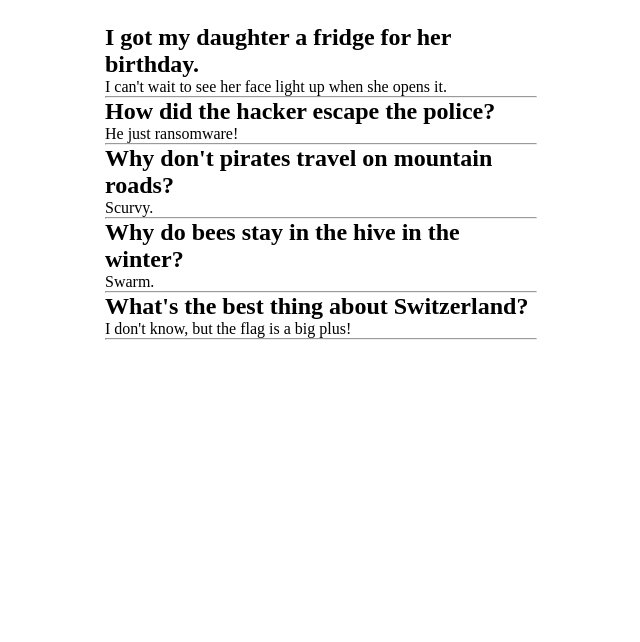
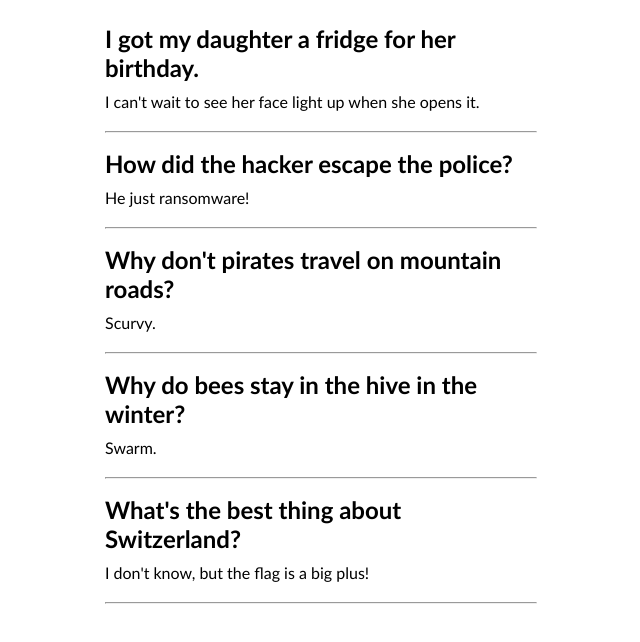
Before and after one commit to adex-badr18/react-challenges, a React (Vite) app in the folder jokes/: page / in a window 1280 px wide. Shown: the top 642 px of the page, without its empty margins (319-959 px from the left). Built offline with nearby package versions, Linux system fonts and the light colour scheme.

Commit message:
Add basic styles

```diff
--- a/jokes/src/App.css
+++ b/jokes/src/App.css
@@ -4,3 +4,14 @@
     margin: 0 auto;
     padding: 1.5em;
 }
+
+.joke--container {
+    display: flex;
+    flex-direction: column;
+    gap: 10px;
+    margin-bottom: 16px;
+}
+
+hr {
+    margin-top: 10px;
+}
--- a/jokes/src/index.css
+++ b/jokes/src/index.css
@@ -6,5 +6,6 @@
 
 html,
 body {
+    font-family: 'Gill Sans', 'Gill Sans MT', Calibri, 'Trebuchet MS', sans-serif;
     min-height: 100vh;
 }
```
